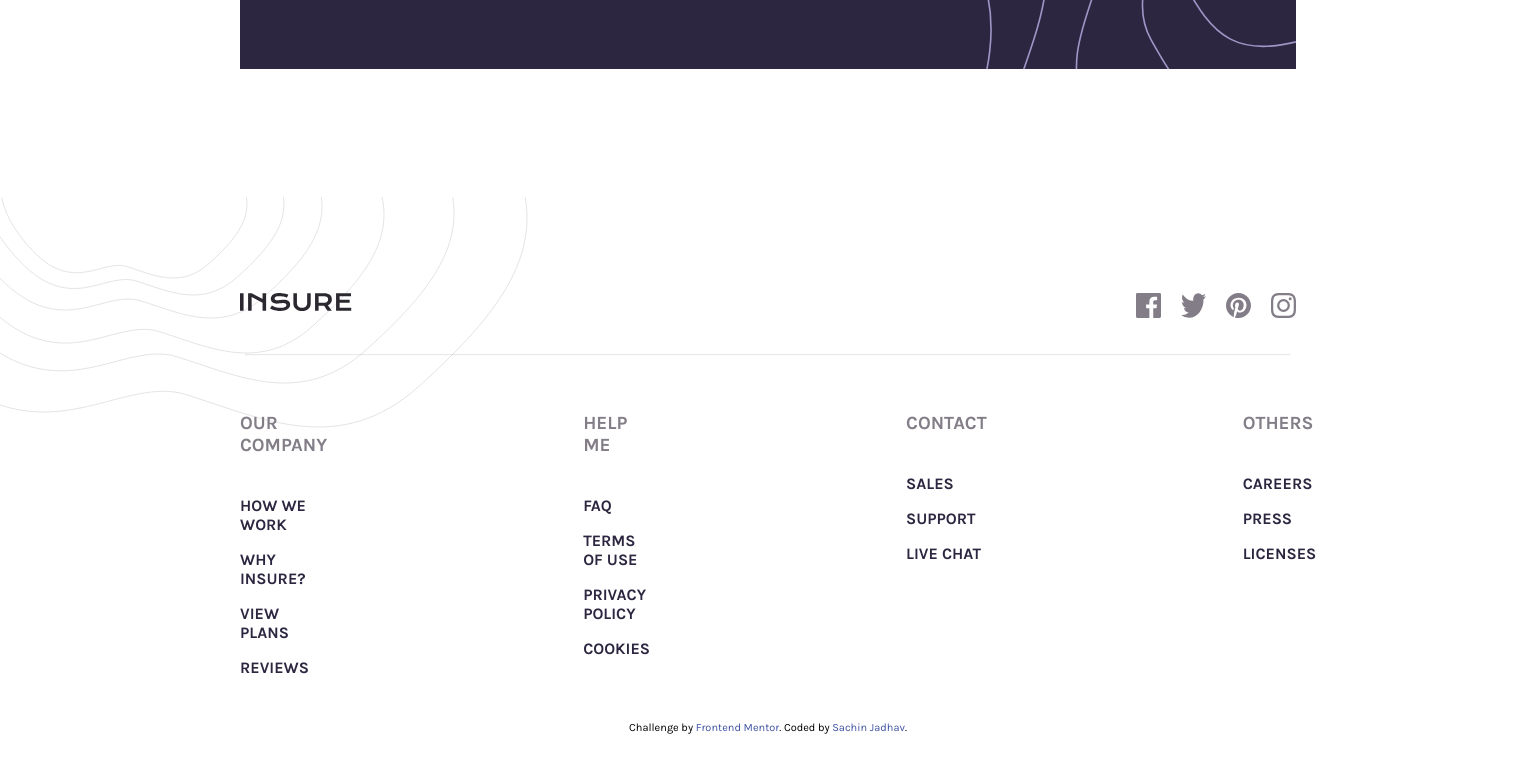
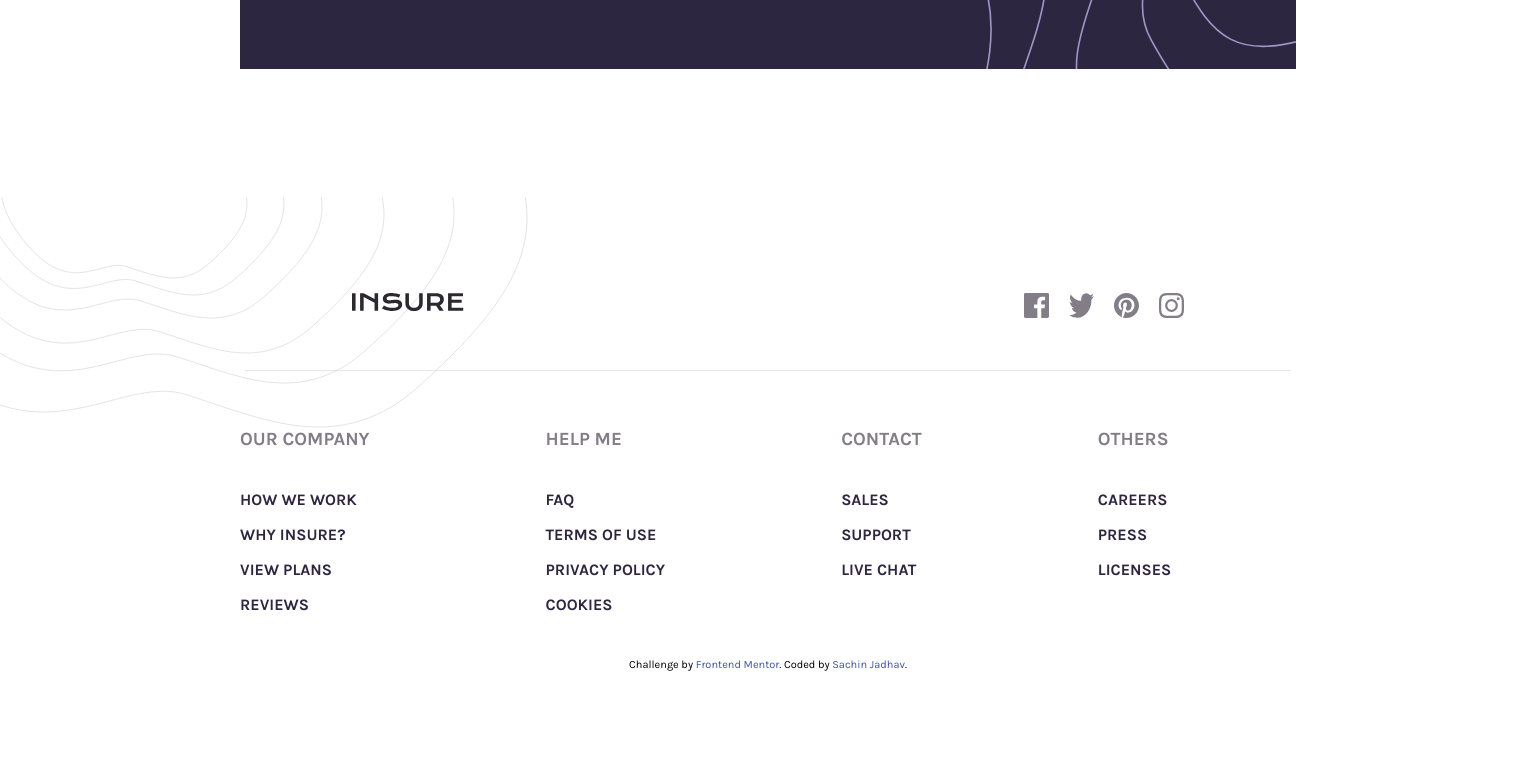
Before and after one commit to Sachin9328/insure-landing-page, a plain HTML site: page index.html in a window 1536 px wide. Shown: the part 2320-3086 px from the top of the page. After the commit the page ends 3023 px from the top, so only its background shows below. Drawn offline with Linux system fonts and the light colour scheme.

Commit message:
Fixed minor CSS issues

```diff
--- a/css/style.css
+++ b/css/style.css
@@ -207,7 +207,7 @@ footer a {
 }
 
 .social {
-    padding: 4em 7em 2em 7em;
+    padding: 4em 5em 2em 5em;
 }
 
 .footer-logo  {
@@ -288,6 +288,7 @@ footer h4 + h4 {
     nav .btn:hover {
         background-color: var(--primary-violet);
         color: var(--neutral-100);
+        border: 2px solid var(--primary-violet);
     }
 
     .nav-mobile {
@@ -530,3 +531,19 @@ footer h4 + h4 {
     }
 
 }
+
+@media (min-width: 475px) {
+
+    .social {
+        padding: 4em 7em 2em 7em;
+    }
+
+}
+
+@media (min-width: 1440px) and (max-width: 1558px) {
+
+    .footer-links div + div {
+        margin-left: 11em;
+    }
+
+}
```
